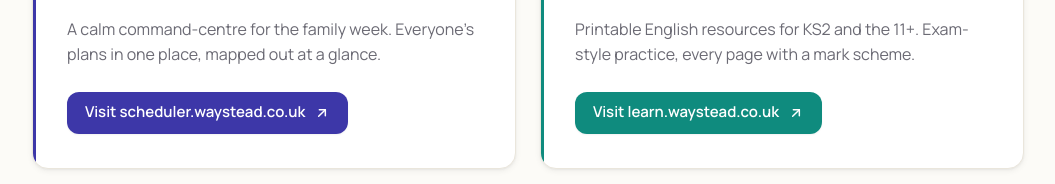
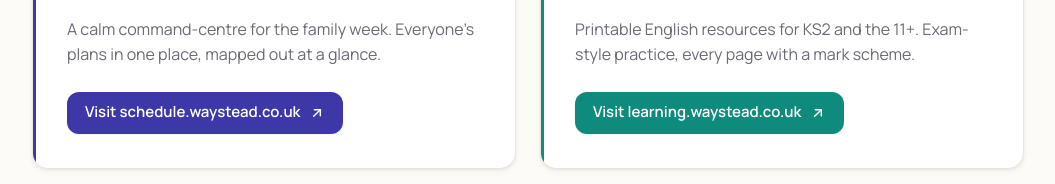
Before and after one commit to ronlai0916/waystead-parent, a plain HTML site: page site/index.html in a window 1280 px wide. Shown: the part 1432-1616 px from the top of the page, without its empty margins (112-1167 px from the left). Drawn offline with Linux system fonts and the light colour scheme.

Commit message:
Fix product links to real subdomains (schedule, learning)

```diff
--- a/site/index.html
+++ b/site/index.html
@@ -189,7 +189,7 @@
           <h3 class="card__tagline">Your family's week, mapped.</h3>
           <p class="card__desc">A calm command-centre for the family week. Everyone's plans in one place, mapped out at a glance.</p>
           <div class="card__foot">
-            <a class="card__cta" href="https://scheduler.waystead.co.uk">Visit scheduler.waystead.co.uk<svg viewBox="0 0 24 24" fill="none" stroke="currentColor" stroke-width="2.2" stroke-linecap="round" stroke-linejoin="round" aria-hidden="true"><path d="M7 17L17 7"></path><path d="M8 7h9v9"></path></svg></a>
+            <a class="card__cta" href="https://schedule.waystead.co.uk">Visit schedule.waystead.co.uk<svg viewBox="0 0 24 24" fill="none" stroke="currentColor" stroke-width="2.2" stroke-linecap="round" stroke-linejoin="round" aria-hidden="true"><path d="M7 17L17 7"></path><path d="M8 7h9v9"></path></svg></a>
           </div>
         </article>
 
@@ -212,7 +212,7 @@
           <h3 class="card__tagline">Clear steps to 11+.</h3>
           <p class="card__desc">Printable English resources for KS2 and the 11+. Exam-style practice, every page with a mark scheme.</p>
           <div class="card__foot">
-            <a class="card__cta" href="https://learn.waystead.co.uk">Visit learn.waystead.co.uk<svg viewBox="0 0 24 24" fill="none" stroke="currentColor" stroke-width="2.2" stroke-linecap="round" stroke-linejoin="round" aria-hidden="true"><path d="M7 17L17 7"></path><path d="M8 7h9v9"></path></svg></a>
+            <a class="card__cta" href="https://learning.waystead.co.uk">Visit learning.waystead.co.uk<svg viewBox="0 0 24 24" fill="none" stroke="currentColor" stroke-width="2.2" stroke-linecap="round" stroke-linejoin="round" aria-hidden="true"><path d="M7 17L17 7"></path><path d="M8 7h9v9"></path></svg></a>
           </div>
         </article>
 
```
